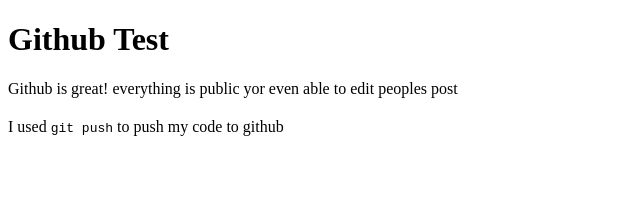
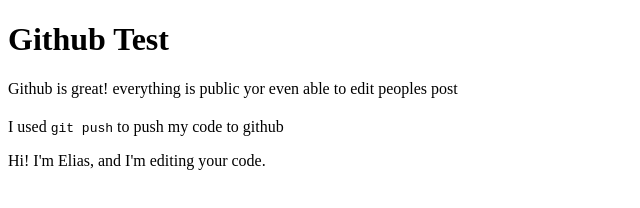
Before and after one commit to breNicholson/github-test, a plain HTML site: page index.html in a window 1280 px wide. Shown: the whole page, without its empty margins (0-640 px from the left). Drawn offline with Linux system fonts and the light colour scheme.

Commit message:
added guest paragraph

```diff
--- a/index.html
+++ b/index.html
@@ -14,7 +14,7 @@
 			<p>I used <code>git push</code> to push my code to github</p>
 		</section>
 		<footer>
-			<p></p>
+			<p>Hi! I'm Elias, and I'm editing your code.</p>
 		<footer>
 
 	</body>
```
